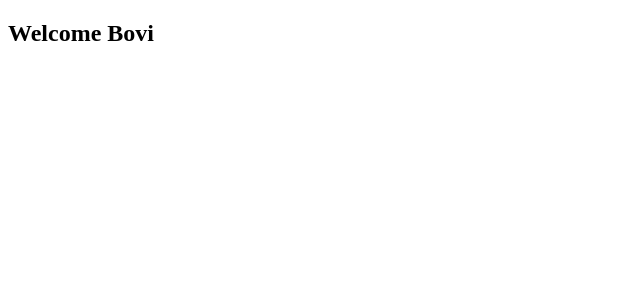
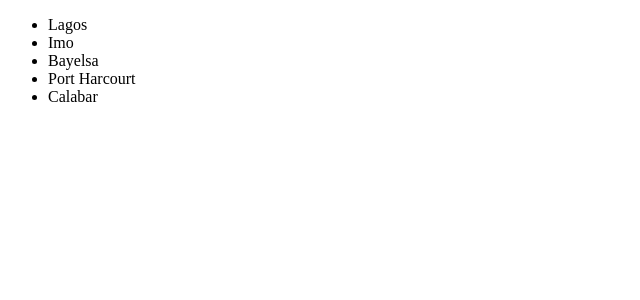
Before and after one commit to Kemelite1/React.js, a React (Vite) app in the folder react-basics/react-app/: page / in a window 1280 px wide. Shown: the top 300 px of the page, without its empty margins (0-640 px from the left). Built offline with nearby package versions, Linux system fonts and the light colour scheme.

Commit message:
rendering list with the map method

```diff
--- a/react-basics/react-app/src/App.jsx
+++ b/react-basics/react-app/src/App.jsx
@@ -1,11 +1,10 @@
-import Greeting from './Greeting';
+import List from './List';
 
 function App() {
   return (
     <div>
-      <Greeting isLoggedIn={true} username="Bovi" />
+      <List />
     </div>
-
   );
 }
 export default App;
--- /dev/null
+++ b/react-basics/react-app/src/List.jsx
@@ -0,0 +1,12 @@
+
+function List() {
+  const states = ['Lagos', 'Imo', 'Bayelsa', 'Port Harcourt', 'Calabar']
+
+  const items = states.map(state => <li>{state}</li>)
+  return (
+    <ul>
+    {items}
+    </ul>
+  )
+}
+export default List;
```
